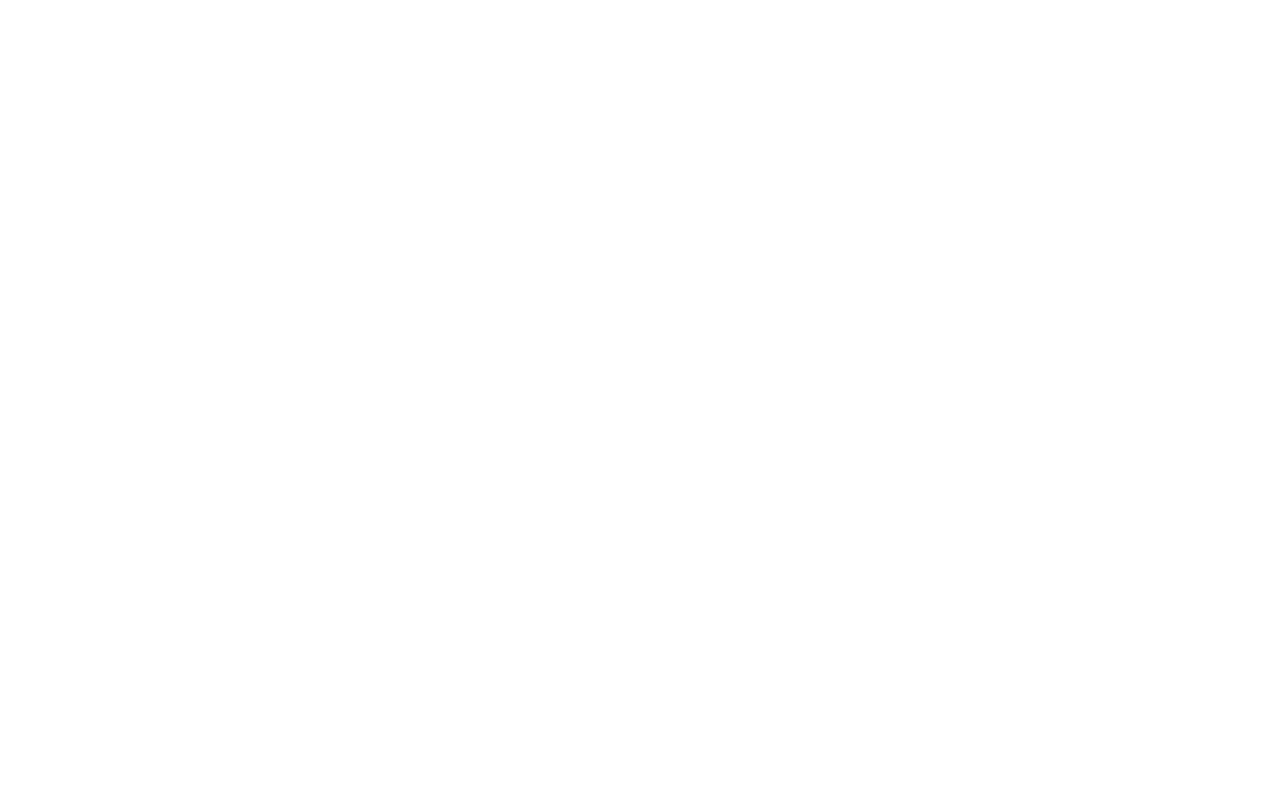
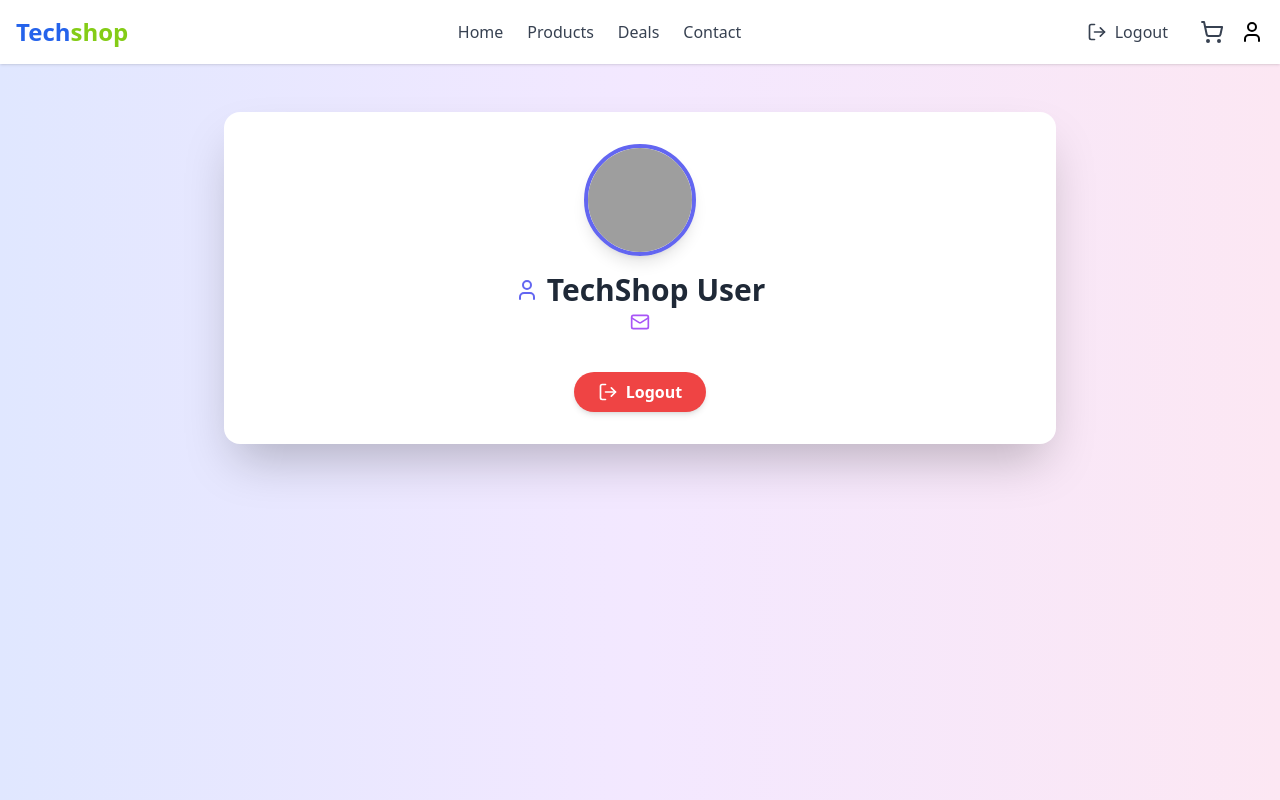
Before and after one commit to Delishkumar/Techshop-frontend, a React (Create React App) app: page /profile in a window 1280 px wide. Before the commit this address had no page. Built offline with nearby package versions, Linux system fonts and the light colour scheme; no server answers; grey boxes are pictures that could not be loaded.

Commit message:
add profile

```diff
--- a/src/App.js
+++ b/src/App.js
@@ -18,7 +18,7 @@
 import "react-toastify/dist/ReactToastify.css";
 import OrderNow from "./components/orderNow";
 import ProductDetails from "./components/productdetails";
-
+import Profile from "./profile";
 function App(){
 
 
@@ -60,6 +60,7 @@
       <Route path="/desktop" element={<DesktopProductList  />}></Route>
 
       <Route path="/product/:id" element={<ProductDetails />} />
+     <Route path="profile" element={<Profile/>}></Route>
 
     </Routes>
     </BrowserRouter>
--- a/src/components/cart.jsx
+++ b/src/components/cart.jsx
@@ -88,7 +88,7 @@
 
 <div className=" text-right p-10 text-lg font-bold ">
             Total: ₹{totalPrice.toFixed(2)}<br/>
-           <Link to={"/ordernow"}  state={{ cartItems, totalPrice }}><button    disabled={cartItems.length === 0}
+           <Link to={"/ordernow"}  state={{ cartItems, totalPrice }}> <button    disabled={cartItems.length === 0}
                className={`mt-2 px-4 py-1 rounded text-white ${
                 cartItems.length === 0
                   ? "bg-gray-400 cursor-not-allowed"
--- a/src/components/navbar.jsx
+++ b/src/components/navbar.jsx
@@ -1,5 +1,5 @@
 
-import { LogOut, Menu, ShoppingCart, X, LogIn } from "lucide-react";
+import { LogOut, Menu, ShoppingCart, X, LogIn,User } from "lucide-react";
 import {  useState,useEffect } from "react";
 import { Link } from "react-router-dom";
 import { auth } from "./firebase";
@@ -93,7 +93,7 @@
             rounded-full flex items-center justify-center">  {cartCount}</span> )}
   </Link>
 
-
+          <Link to={"/profile"}><User className=" w-6 h-6" /></Link>
 
           {/* Mobile menu toggle */}
           <button
--- a/src/components/orderNow.jsx
+++ b/src/components/orderNow.jsx
@@ -1,10 +1,12 @@
 import React, { useState } from 'react';
-import { useLocation,useNavigate } from 'react-router-dom';
-import { toast } from "react-toastify";
-import Navbar from "./navbar";
+import { useLocation, useNavigate } from 'react-router-dom';
+import { toast } from 'react-toastify';
+import Navbar from './navbar';
+import { getAuth } from 'firebase/auth';
+
 const OrderNow = () => {
   const location = useLocation();
-  const navigate = useNavigate()
+  const navigate = useNavigate();
   const { cartItems = [], totalPrice = 0 } = location.state || {};
 
   const [userInfo, setUserInfo] = useState({
@@ -20,10 +22,24 @@
   };
 
   const handlePlaceOrder = async () => {
+    const auth = getAuth();
+    const currentUser = auth.currentUser;
+
+    if (!currentUser) {
+      toast.error("Please login to place order");
+      return navigate("/login");
+    }
+
+    const token = await currentUser.getIdToken();
+
     const orderData = {
-      ...userInfo,
-      cartItems,
-      totalAmount: totalPrice,
+      userId: currentUser.uid,
+      name: userInfo.name,
+      email: userInfo.email,
+      address: userInfo.address,
+      phone: userInfo.phone,
+      items: cartItems,
+      totalPrice,
     };
 
     try {
@@ -31,6 +47,7 @@
         method: 'POST',
         headers: {
           'Content-Type': 'application/json',
+          Authorization: `Bearer ${token}`,
         },
         body: JSON.stringify(orderData),
       });
@@ -38,21 +55,26 @@
       const data = await response.json();
 
       if (response.ok) {
-        toast.success("Order Placed!" );
-        setUserInfo("")
-        navigate("/")
+        toast.success('Order Placed!');
+        setUserInfo({
+          name: '',
+          email: '',
+          address: '',
+          phone: '',
+        });
+        navigate('/');
       } else {
-        alert(data.error || 'Failed to place order');
+        toast.error(data.error || 'Failed to place order');
       }
     } catch (error) {
-      alert('Error placing order');
+      toast.error('Error placing order');
       console.error(error);
     }
   };
 
   return (
     <section>
-      <Navbar/>
+      <Navbar />
       <div className="max-w-4xl mx-auto p-6">
         <h1 className="text-3xl font-bold mb-6">Order Now</h1>
 
@@ -74,11 +96,12 @@
             <span>₹{totalPrice.toFixed(2)}</span>
           </div>
         </div>
-      <div className='text-center'><p>Cash on Delivery Only</p>
-      <p className='text-lime-500'>Delivery is scheduled for tomorrow</p>
+        <div className="text-center mb-6">
+          <p>Cash on Delivery Only</p>
+          <p className="text-lime-500">Delivery is scheduled for tomorrow</p>
         </div>
 
-      {/* User Info Form */}
+        {/* Shipping Info */}
         <div className="bg-white shadow-md rounded-lg p-4 mb-6">
           <h2 className="text-xl font-semibold mb-4">Shipping Details</h2>
           <form className="space-y-4">
--- a/src/components/product.jsx
+++ b/src/components/product.jsx
@@ -7,12 +7,13 @@
 import ProductNavbar from './productNavbar';
 import ProductCard from './productcart';
 import { toast } from "react-toastify";
-import Footer from './footer';
+
 
 const Products = () => {
   const navigate = useNavigate();
   const [products, setProducts] = useState([]);
   const [searchTerm, setSearchTerm] = useState('');
+
 
   useEffect(() => {
     auth.onAuthStateChanged((user) => {
@@ -23,6 +24,7 @@
       try {
         const res = await axios.get('https://techshop-backend-cwww.onrender.com/api/products');
         setProducts(res.data);
+
       } catch (error) {
         console.error('Error fetching products:', error);
       }
@@ -57,7 +59,7 @@
   });
 
 
-  ;
+  if (!products) return <p className="text-center mt-10 text-red-500">Loading...</p> ;
 
   return (
     <section>
@@ -92,7 +94,7 @@
           ))}
         </div>
       </div>
-      <Footer/>
+
     </section>
   );
 };
--- a/src/components/productdetails.jsx
+++ b/src/components/productdetails.jsx
@@ -1,5 +1,5 @@
 import React, { useEffect, useState } from 'react';
-import { useParams,useNavigate } from 'react-router-dom';
+import { useParams,useNavigate,} from 'react-router-dom';
 import axios from 'axios';
 import { toast } from "react-toastify";
 import { motion } from 'framer-motion';
@@ -111,6 +111,9 @@
         >
           Submit Review
         </button>
+
+
+
       </div>
 
       <button onClick={() => navigate(-1)} className="mt-4 px-4 py-2 bg-blue-600 text-white rounded">
--- /dev/null
+++ b/src/profile.jsx
@@ -0,0 +1,48 @@
+import React from "react";
+import { User, Mail,  LogOut } from "lucide-react";
+import { getAuth } from "firebase/auth";
+import Navbar from "./components/navbar";
+
+const Profile = () => {
+  const auth = getAuth();
+  const user = auth.currentUser;
+
+  return (
+    <section className="min-h-screen bg-gradient-to-r from-indigo-100 via-purple-100 to-pink-100">
+      <Navbar />
+      <div className="max-w-4xl mx-auto py-12 px-4 sm:px-6 lg:px-8">
+        <div className="bg-white shadow-2xl rounded-2xl p-8">
+          <div className="text-center mb-6">
+            <img
+              src={user?.photoURL || "https://i.pravatar.cc/150?img=31"}
+              alt="profile"
+              className="w-28 h-28 mx-auto rounded-full border-4 border-indigo-500 shadow-lg"
+            />
+            <h2 className="mt-4 text-3xl font-bold text-gray-800 flex justify-center items-center gap-2">
+              <User className="text-indigo-500 w-6 h-6" />
+              {user?.displayName || "TechShop User"}
+            </h2>
+            <p className="text-gray-500 flex justify-center items-center gap-2 mt-1">
+              <Mail className="w-5 h-5 text-purple-500" />
+              {user?.email}
+            </p>
+          </div>
+
+
+
+          <div className="text-center mt-10">
+            <button
+              onClick={() => auth.signOut()}
+              className="flex items-center gap-2 bg-red-500 hover:bg-red-600 text-white font-semibold px-6 py-2 rounded-full shadow-md mx-auto transition"
+            >
+              <LogOut className="w-5 h-5" />
+              Logout
+            </button>
+          </div>
+        </div>
+      </div>
+    </section>
+  );
+};
+
+export default Profile;
```
Lines whose indentation alone changed are shown as unchanged.
